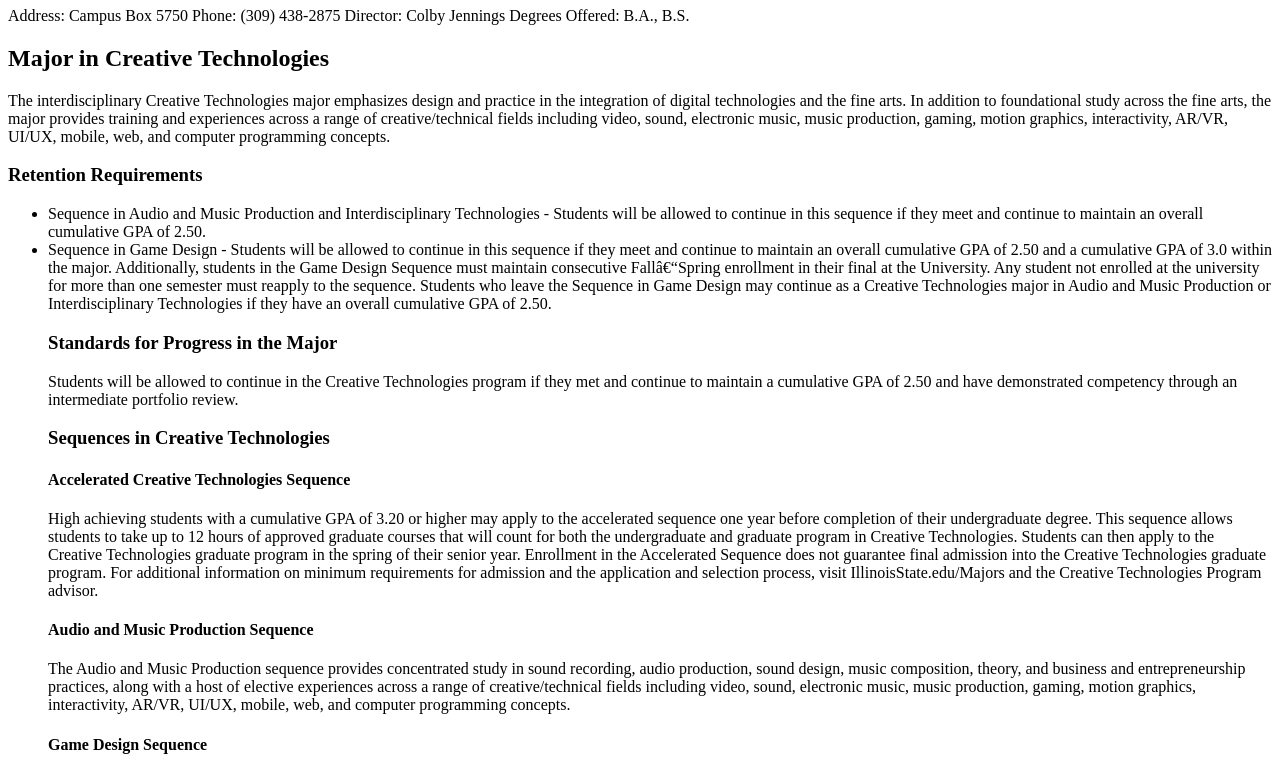
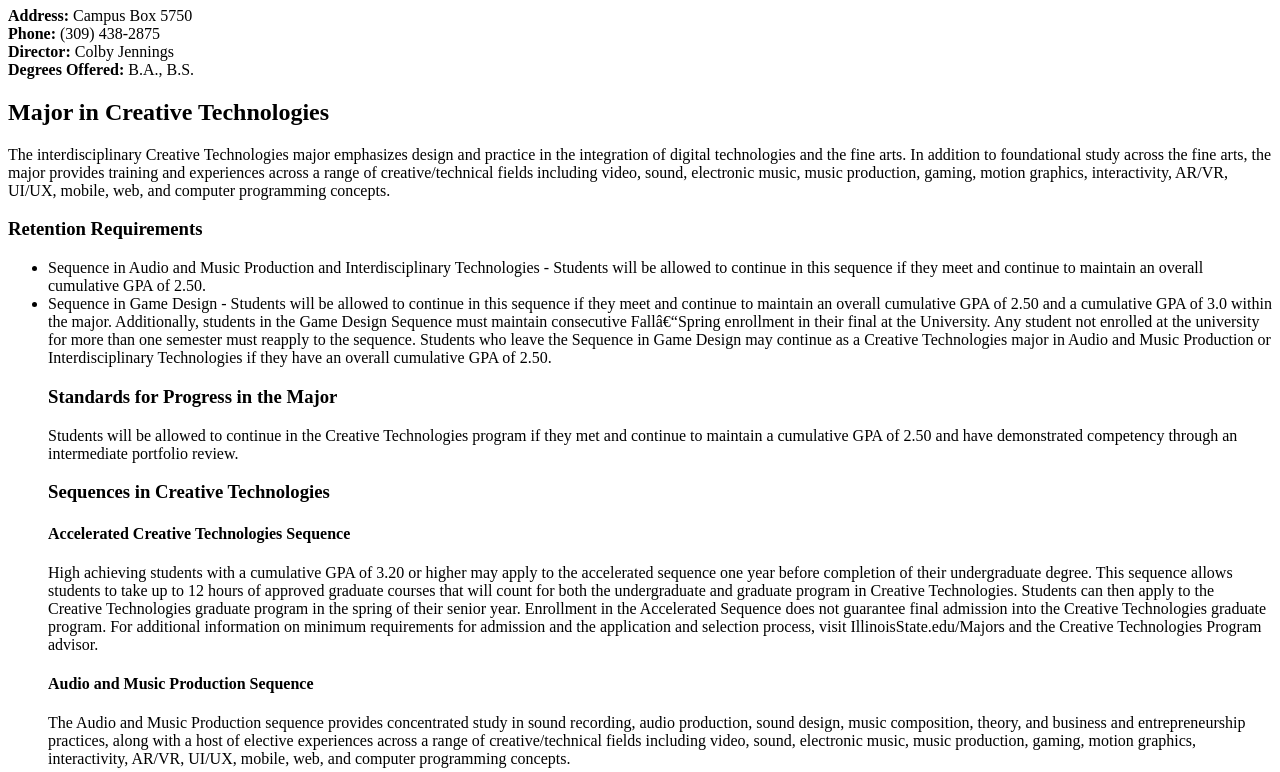
Before and after one commit to Curiuzz/CTK231, a plain HTML site: page assignment1.html in a window 1280 px wide. Shown: the part 73-845 px from the top of the page. Drawn offline with Linux system fonts and the light colour scheme.

Commit message:
Add files via upload

```diff
--- a/assignment1.html
+++ b/assignment1.html
@@ -7,10 +7,10 @@
   <body>
 <h1>School of Creative Technologies</h1>
 
-<p>Address: Campus Box 5750
-Phone: (309) 438-2875
-Director: Colby Jennings
-Degrees Offered: B.A., B.S.</p>
+<p><b>Address:</b> Campus Box 5750<br>
+<b>Phone:</b> (309) 438-2875<br>
+<b>Director:</b> Colby Jennings<br>
+<b>Degrees Offered:</b> B.A., B.S.</p>
 
 <h2>Major in Creative Technologies</h2>
 
```
